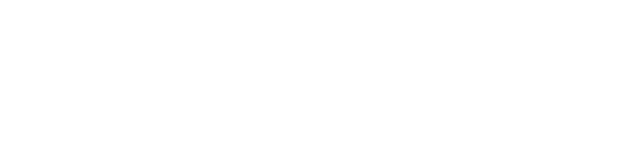
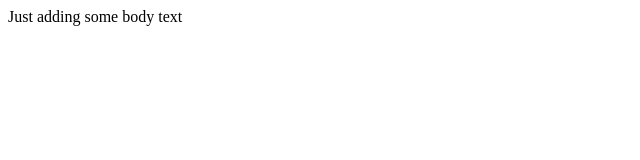
Before and after one commit to iamanojkumar/Webapp, a plain HTML site: page Index.html in a window 1280 px wide. Shown: the whole page, without its empty margins (0-640 px from the left). Drawn offline with Linux system fonts and the light colour scheme.

Commit message:
Added some body content

```diff
--- a/Index.html
+++ b/Index.html
@@ -6,6 +6,6 @@
     <title>Playground</title>
 </head>
 <body>
-
+    Just adding some body text
 </body>
 </html>
```
